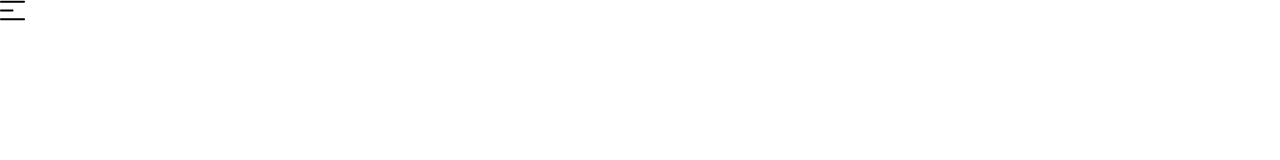
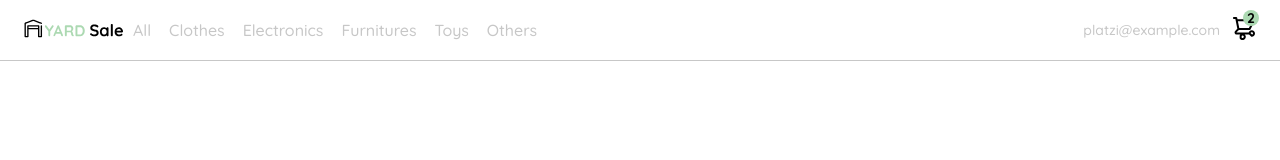
Before and after one commit to santiagodevco/practicoFrontend, a plain HTML site: page navbar.html in a window 1280 px wide. Drawn offline with Linux system fonts and the light colour scheme.

Commit message:
Se termino todo el navbar

```diff
--- a/css/navbar.css
+++ b/css/navbar.css
@@ -13,3 +13,90 @@ body{
     margin: 0;
     font-family: 'Quicksand', sans-serif;
 }
+
+nav{
+    display: flex;
+    justify-content: space-between;
+    padding: 0 24px;
+    border-bottom: 1px solid var(--very-light-pink);
+}
+
+.menu{
+    display: none;
+}
+
+.logo{
+    width: 100px;
+}
+
+.navbar-left{
+    display: flex;
+}
+
+.navbar-left ul{
+    margin-left: 12px;
+}
+
+.navbar-left ul li a,
+.navbar-right ul li a{
+    text-decoration: none;
+    color: var(--very-light-pink);
+    border: 1px solid var(--white);
+    padding: 8px;
+    border-radius: 8px;
+}
+
+.navbar-left ul li a:hover,
+.navbar-right ul li a:hover{
+    border: 1px solid var(--hospital-green);
+    color: var(--hospital-green);
+}
+
+.navbar-left ul,
+.navbar-right ul{
+    list-style: none;
+    padding: 0;
+    margin: 0;
+    display: flex;
+    align-items: center;
+    height: 60px;
+}
+
+.navbar-email{
+    color: var(--very-light-pink);
+    font-size: var(--sm);
+    margin-right: 12px;
+}
+
+.navbar-shopping-cart{
+    position: relative;
+}
+
+.navbar-shopping-cart div{
+    width: 16px;
+    height: 16px;
+    background-color: var(--hospital-green);
+    border-radius: 50%;
+    font-size: var(--sm);
+    font-weight: bold;
+    position: absolute;
+    top: -6px;
+    right: -3px;
+    display: flex;
+    justify-content: center;
+    align-items: center;
+}
+
+@media (max-width: 640px) {
+    .menu{
+        display: block;
+    }
+
+    .navbar-left ul{
+        display: none;
+    }
+
+    .navbar-email{
+        display: none;
+    }
+}
--- a/navbar.html
+++ b/navbar.html
@@ -14,6 +14,44 @@
 <body>
     <nav>
         <img src="./icons/icon_menu.svg" alt="menu" class="menu">
+
+        <div class="navbar-left">
+            <img src="./logos/logo_yard_sale.svg" alt="logo" class="logo">
+
+            <ul>
+                <li>
+                    <a href="/">All</a>
+                </li>
+                <li>
+                    <a href="/">Clothes</a>
+                </li>
+                <li>
+                    <a href="/">Electronics</a>
+                </li>
+                <li>
+                    <a href="/">Furnitures</a>
+                </li>
+                <li>
+                    <a href="/">Toys</a>
+                </li>
+                <li>
+                    <a href="/">Others</a>
+                </li>
+            </ul>
+        </div>
+
+        <div class="navbar-right">
+            <ul>
+                <li class="navbar-email">
+                    platzi@example.com
+                </li>
+                <li class="navbar-shopping-cart">
+                    <img src="./icons/icon_shopping_cart.svg" alt="">
+                    <div>2</div>
+                </li>
+            </ul>
+
+        </div>
     </nav>
 </body>
 </html>
```
